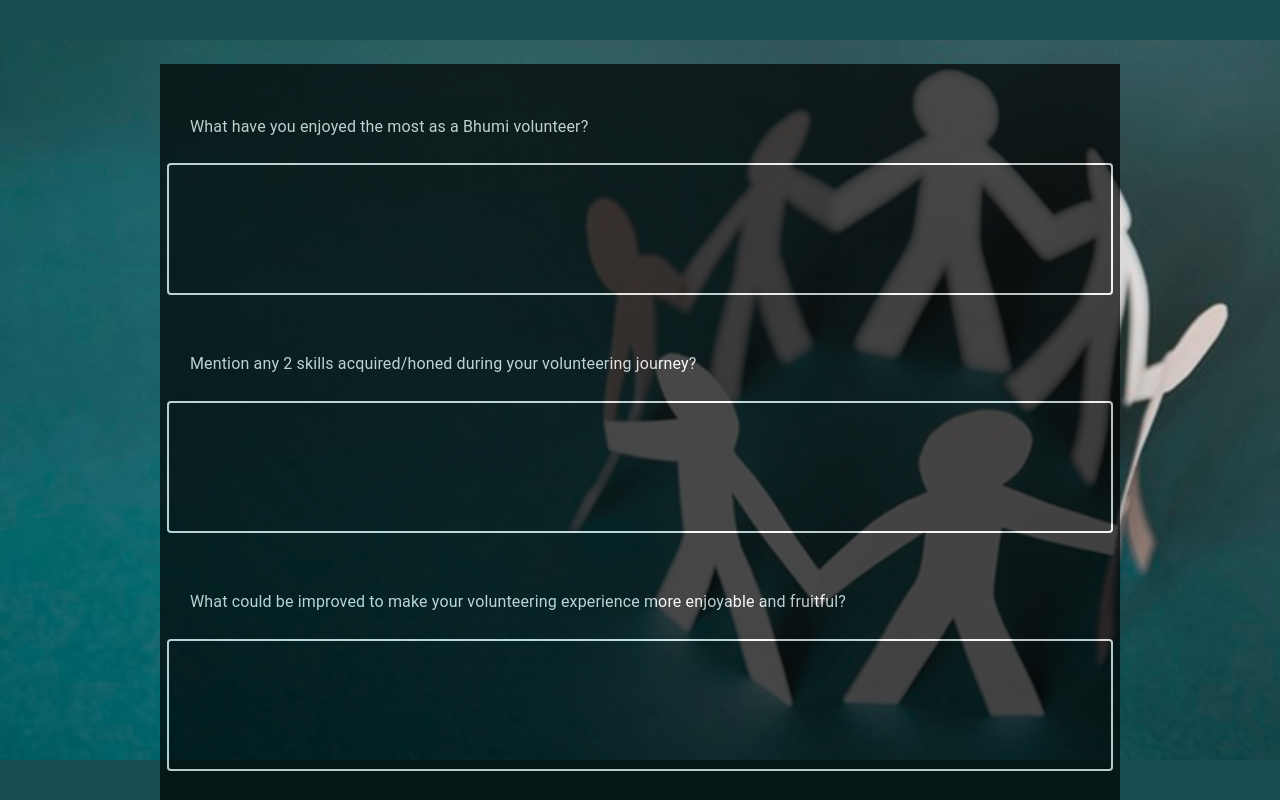
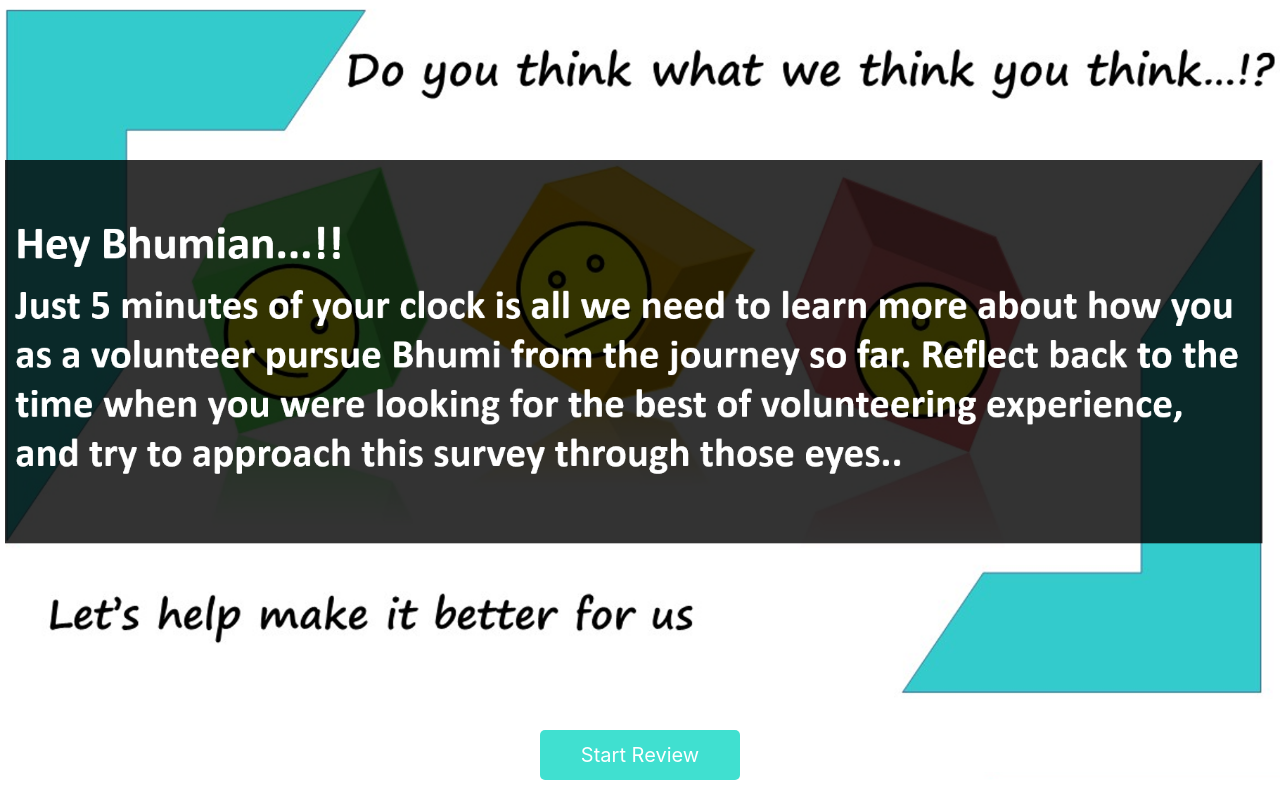
Before and after one commit to Killer-commits/fb-form, a React (Create React App) app: page / in a window 1280 px wide. Built offline with nearby package versions, Linux system fonts and the light colour scheme.

Commit message:
MOdofied

```diff
--- a/src/components/ReviewForm.js
+++ b/src/components/ReviewForm.js
@@ -13,7 +13,7 @@
 import { loadingAtom } from './fbAtom';
 
 const ReviewForm = () => {
-	const [ currentPage  , setCurrentPage] = useState(6);
+	const [ currentPage  , setCurrentPage] = useState(1);
 	const [loading , setLoading] = useRecoilState(loadingAtom)
 
 	return (
```
